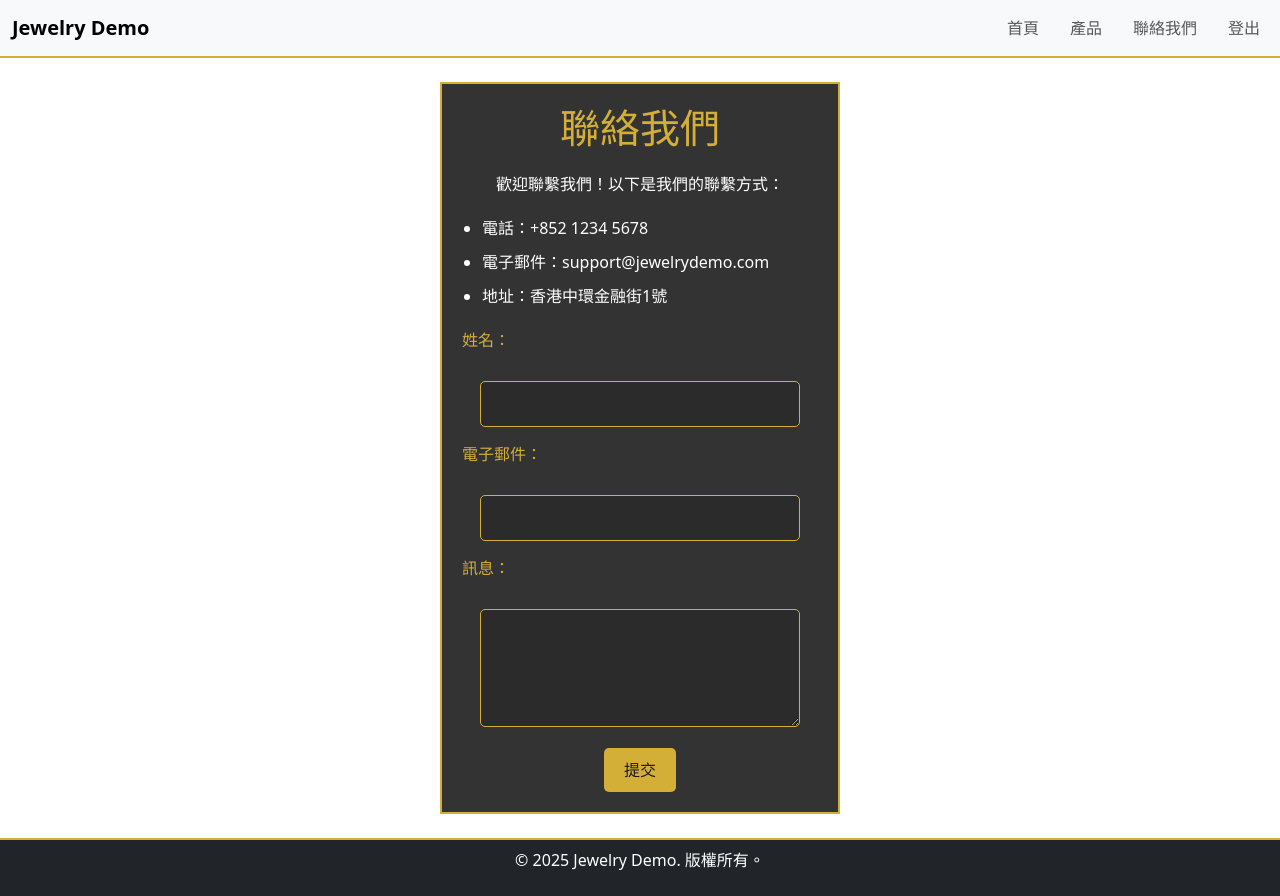
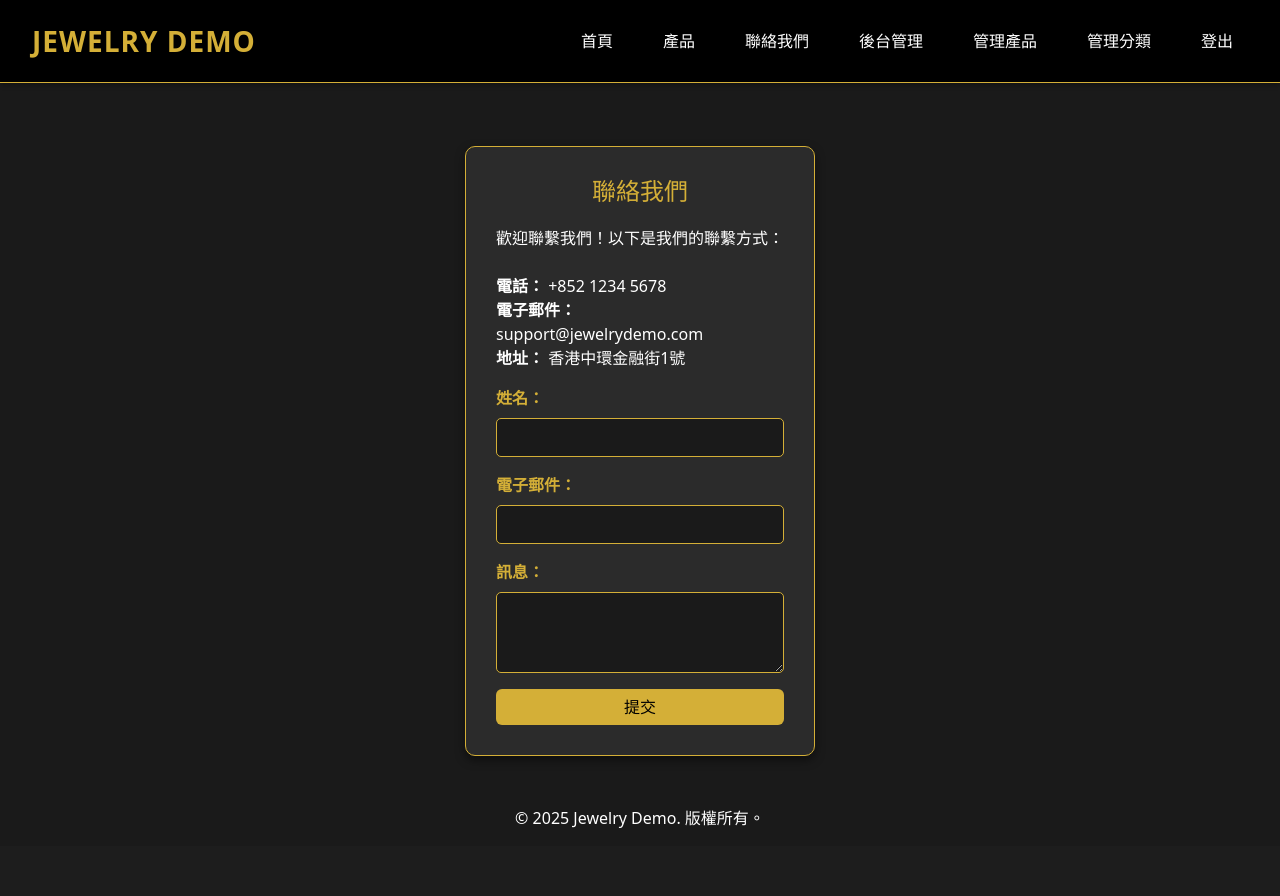
Before and after one commit to lukeleung199/jewelry_demo, a Django app: page /backend/contact/ in a window 1280 px wide. After the commit the page ends 828 px from the top, so only its background shows below. Run offline with Django 5.2, Linux system fonts and the light colour scheme; a user stored in the database is signed in; data comes from the database, SQL or seed files in the repository.

Commit message:
Update 11/3/2025(office)

```diff
--- a/jewelry_demo_app/templates/jewelry_demo_app/base.html
+++ b/jewelry_demo_app/templates/jewelry_demo_app/base.html
@@ -8,8 +8,8 @@
     <link rel="stylesheet" href="{% static 'css/style.css' %}">
     <link href="https://cdn.jsdelivr.net/npm/bootstrap@5.3.0/dist/css/bootstrap.min.css" rel="stylesheet">
 </head>
-<body>
-    <nav class="navbar navbar-expand-lg navbar-light bg-light">
+<body class="d-flex flex-column min-vh-100"> <!-- 添加 Flexbox 佈局 -->
+    <nav class="navbar navbar-expand-lg custom-navbar">
         <div class="container-fluid">
             <a class="navbar-brand" href="{% url 'backend:home' %}">Jewelry Demo</a>
             <button class="navbar-toggler" type="button" data-bs-toggle="collapse" data-bs-target="#navbarNav" aria-controls="navbarNav" aria-expanded="false" aria-label="Toggle navigation">
@@ -21,9 +21,10 @@
                     <a class="nav-link" href="{% url 'backend:product_list' %}">產品</a>
                     <a class="nav-link" href="{% url 'backend:contact' %}">聯絡我們</a>
                     {% if user.is_authenticated %}
-                        {% if user.level in 'designer,admin' %}
+                        {% if user.level in 'staff,admin,designer' %}
                             <a class="nav-link" href="{% url 'backend:admin_dashboard' %}">後台管理</a>
                             <a class="nav-link" href="{% url 'backend:manage_products' %}">管理產品</a>
+                            <a class="nav-link" href="{% url 'backend:manage_categories' %}">管理分類</a>
                         {% endif %}
                         <a class="nav-link" href="{% url 'backend:logout' %}">登出</a>
                     {% else %}
@@ -33,10 +34,10 @@
             </div>
         </div>
     </nav>
-    <div class="container mt-4">
+    <div class="container mt-5 pt-5 flex-grow-1"> <!-- 內容區填充剩餘空間 -->
         {% block content %}{% endblock %}
     </div>
-    <footer class="text-center mt-4 bg-dark text-white py-2">
+    <footer class="custom-footer text-center">
         <p>© 2025 Jewelry Demo. 版權所有。</p>
     </footer>
     <script src="https://cdn.jsdelivr.net/npm/bootstrap@5.3.0/dist/js/bootstrap.bundle.min.js"></script>
--- a/jewelry_demo_app/templates/jewelry_demo_app/contact.html
+++ b/jewelry_demo_app/templates/jewelry_demo_app/contact.html
@@ -2,21 +2,27 @@
 {% block title %}聯絡我們{% endblock %}
 {% block content %}
 <div class="form-container">
-    <h1>聯絡我們</h1>
-    <p>歡迎聯繫我們！以下是我們的聯繫方式：</p>
-    <ul>
-        <li>電話：+852 1234 5678</li>
-        <li>電子郵件：support@jewelrydemo.com</li>
-        <li>地址：香港中環金融街1號</li>
+    <h1 class="text-center">聯絡我們</h1>
+    <p class="text-center mb-4">歡迎聯繫我們！以下是我們的聯繫方式：</p>
+    <ul class="list-unstyled">
+        <li><strong>電話：</strong> +852 1234 5678</li>
+        <li><strong>電子郵件：</strong> support@jewelrydemo.com</li>
+        <li><strong>地址：</strong> 香港中環金融街1號</li>
     </ul>
     <form>
-        <label for="name">姓名：</label><br>
-        <input type="text" id="name" name="name"><br>
-        <label for="email">電子郵件：</label><br>
-        <input type="email" id="email" name="email"><br>
-        <label for="message">訊息：</label><br>
-        <textarea id="message" name="message" rows="4"></textarea><br>
-        <button type="submit">提交</button>
+        <div class="mb-3">
+            <label for="name" class="form-label">姓名：</label>
+            <input type="text" id="name" name="name" class="form-control" maxlength="50">
+        </div>
+        <div class="mb-3">
+            <label for="email" class="form-label">電子郵件：</label>
+            <input type="email" id="email" name="email" class="form-control" maxlength="100">
+        </div>
+        <div class="mb-3">
+            <label for="message" class="form-label">訊息：</label>
+            <textarea id="message" name="message" rows="3" class="form-control" maxlength="500"></textarea>
+        </div>
+        <button type="submit" class="btn btn-primary w-100">提交</button>
     </form>
 </div>
 {% endblock %}
--- a/jewelry_demo_app/urls.py
+++ b/jewelry_demo_app/urls.py
@@ -4,11 +4,12 @@ from . import views
 app_name = 'backend'
 
 urlpatterns = [
-    path('home/', views.home, name='home'),  # 明確定義為 home/
+    path('home/', views.home, name='home'),
     path('products/', views.product_list, name='product_list'),
     path('contact/', views.contact, name='contact'),
     path('login/', views.login_view, name='login'),
     path('logout/', views.logout_view, name='logout'),
     path('dashboard/', views.admin_dashboard, name='admin_dashboard'),
     path('manage_products/', views.manage_products, name='manage_products'),
+    path('manage_categories/', views.manage_categories, name='manage_categories'),
 ]
--- a/jewelry_demo_app/views.py
+++ b/jewelry_demo_app/views.py
@@ -2,9 +2,12 @@ from django.shortcuts import render, redirect
 from django.contrib.auth.decorators import login_required, user_passes_test
 from django.contrib.auth import logout
 from django.contrib.auth.views import LoginView
-from .models import CustomUser, Product
-from django.contrib.auth import get_user_model
+from .models import CustomUser, Product, Category, Settings
+from django.contrib.auth import get_user_model, authenticate, login
 from django.core.exceptions import ValidationError
+from django.core.paginator import Paginator
+import random
+import string
 
 User = get_user_model()
 
@@ -15,10 +18,20 @@ def home(request):
     return render(request, 'jewelry_demo_app/index.html')
 
 def product_list(request):
+    # 獲取所有產品
     products = Product.objects.all()
-    context = {'products': products}
+    # 分頁，每頁 12 件貨品
+    paginator = Paginator(products, 12)  # 每頁 12 件
+    page_number = request.GET.get('page', 1)  # 從 URL 獲取頁碼，預設為 1
+    page_obj = paginator.get_page(page_number)
+
+    context = {
+        'products': page_obj,
+        'page_obj': page_obj,
+    }
     return render(request, 'jewelry_demo_app/product_list.html', context)
 
+# 以下為其他視圖（保持不變）
 def contact(request):
     return render(request, 'jewelry_demo_app/contact.html')
 
@@ -37,28 +50,90 @@ def manage_products(request):
         if 'add_product' in request.POST:
             name = request.POST.get('name')
             price = request.POST.get('price')
+            stock = request.POST.get('stock', 0)
+            style_code = request.POST.get('style_code')
+            category_ids = request.POST.getlist('categories')
+            image_urls = request.POST.getlist('image_urls')
+
             if name and price:
                 try:
                     price = float(price)
                     if price < 0:
                         raise ValidationError("價格不能為負數")
-                    Product.objects.create(name=name, price=price, image_url='')
+                    product = Product(
+                        name=name,
+                        price=price,
+                        stock=int(stock),
+                        style_code=style_code or generate_style_code(request.user),
+                        image_urls=image_urls
+                    )
+                    product.save()
+                    if category_ids:
+                        product.categories.set(category_ids)
                     return redirect('backend:manage_products')
                 except ValueError:
-                    return render(request, 'jewelry_demo_app/manage_products.html', {'products': Product.objects.all(), 'error': '價格格式錯誤'})
+                    return render(request, 'jewelry_demo_app/manage_products.html', {'products': Product.objects.all(), 'categories': Category.objects.all(), 'error': '價格或庫存格式錯誤'})
         elif 'delete_product' in request.POST:
             product_id = request.POST.get('product_id')
             Product.objects.filter(id=product_id).delete()
             return redirect('backend:manage_products')
 
     products = Product.objects.all()
-    return render(request, 'jewelry_demo_app/manage_products.html', {'products': products})
+    categories = Category.objects.all()
+    return render(request, 'jewelry_demo_app/manage_products.html', {'products': products, 'categories': categories})
+
+@login_required
+@user_passes_test(is_designer_or_admin)
+def manage_categories(request):
+    if request.method == 'POST':
+        name = request.POST.get('name')
+        parent_id = request.POST.get('parent')
+        if name:
+            parent = Category.objects.get(id=parent_id) if parent_id else None
+            Category.objects.create(name=name, parent=parent)
+            return redirect('backend:manage_categories')
+
+    categories = Category.objects.all()
+    return render(request, 'jewelry_demo_app/manage_categories.html', {'categories': categories})
 
 def login_view(request):
     if request.user.is_authenticated:
         return redirect('backend:home')
-    return LoginView.as_view(template_name='jewelry_demo_app/login.html')(request)
+
+    if request.method == 'POST':
+        username = request.POST.get('username')
+        password = request.POST.get('password')
+        user = authenticate(request, username=username, password=password)
+        if user is not None:
+            login(request, user)
+            return redirect('backend:home')
+        else:
+            # 登入失敗時顯示錯誤訊息
+            return render(request, 'jewelry_demo_app/login.html', {
+                'error': '用戶名或密碼錯誤'
+            })
+
+    return render(request, 'jewelry_demo_app/login.html')
 
 def logout_view(request):
     logout(request)
     return redirect('backend:home')
+
+def generate_style_code(user=None):
+    if user and user.is_sakamata199:
+        settings, _ = Settings.objects.get_or_create(user=user)
+        if not settings.auto_generate_style_code:
+            return None
+        format_str = settings.style_code_format
+        result = ''
+        for char in format_str:
+            if char == '*':
+                result += random.choice(string.digits)
+            elif char == '#':
+                result += random.choice(string.ascii_uppercase)
+            elif char == '0':
+                result += '0'
+            else:
+                result += char
+        return result
+    return f"JWL-{''.join(random.choices(string.ascii_uppercase + string.digits, k=4))}"
--- a/static/css/style.css
+++ b/static/css/style.css
@@ -3,263 +3,237 @@ body {
     font-family: 'Arial', sans-serif;
     margin: 0;
     padding: 0;
-    background-color: #2b2b2b;
-    color: #ffffff;
+    background-color: #1a1a1a !important;
+    color: #ffffff !important;
+    line-height: 1.6;
+    display: flex !important;
+    flex-direction: column !important;
+    min-height: 100vh !important; /* 確保佔滿視口高度 */
 }
 
-.content {
-    min-height: calc(100vh - 100px);
-    padding-top: 60px;
-    display: flex;
-    flex-direction: column;
-    align-items: center;
+.container {
+    max-width: 1200px;
+    margin: 0 auto;
+    padding: 0 15px;
 }
 
 /* 導航欄 */
-.navbar {
-    background-color: #1a1a1a;
-    padding: 10px 20px;
-    position: fixed;
-    width: 100%;
-    top: 0;
-    z-index: 1000;
-    border-bottom: 2px solid #d4af37;
+.custom-navbar {
+    background-color: #000000 !important;
+    padding: 15px 20px !important;
+    position: fixed !important;
+    width: 100% !important;
+    top: 0 !important;
+    z-index: 1000 !important;
+    border-bottom: 1px solid #d4af37 !important;
+    box-shadow: 0 2px 5px rgba(0, 0, 0, 0.3) !important;
 }
 
-.navbar-brand {
-    font-size: 24px;
-    font-weight: bold;
-    color: #d4af37;
-    margin-right: 20px;
+.custom-navbar .navbar-brand {
+    font-size: 28px !important;
+    font-weight: bold !important;
+    color: #d4af37 !important;
+    text-transform: uppercase !important;
+    letter-spacing: 1px !important;
 }
 
-.navbar-nav {
-    display: flex;
-    flex-direction: row; /* 強制水平排列 */
-    gap: 15px;
-    margin: 0;
-    padding: 0;
+.custom-navbar .navbar-nav {
+    display: flex !important;
+    flex-direction: row !important;
+    gap: 20px !important;
 }
 
-.nav-link {
-    color: #ffffff;
-    text-decoration: none;
-    font-size: 16px;
-    padding: 5px 10px;
+.custom-navbar .nav-link {
+    color: #ffffff !important;
+    text-decoration: none !important;
+    font-size: 16px !important;
+    padding: 10px 15px !important;
+    transition: color 0.3s ease !important;
 }
 
-.nav-link:hover {
-    color: #d4af37;
+.custom-navbar .nav-link:hover {
+    color: #d4af37 !important;
 }
 
-/* 響應式設計 */
+/* 響應式導航 */
 @media (max-width: 768px) {
-    .navbar-nav {
-        gap: 10px;
+    .custom-navbar .navbar-nav {
+        flex-direction: column !important;
+        background: #000000 !important;
+        padding: 10px !important;
     }
-    .nav-link {
-        font-size: 14px;
-        padding: 5px 8px;
-    }
-    .navbar {
-        padding: 10px;
-    }
-    .navbar-brand {
-        font-size: 20px;
+    .custom-navbar .nav-link {
+        font-size: 14px !important;
+        padding: 8px 10px !important;
     }
 }
 
-@media (max-width: 600px) {
-    .navbar-nav {
-        gap: 5px;
-    }
-    .nav-link {
-        font-size: 12px;
-        padding: 5px 6px;
-    }
-}
-
-/* 分類導航 */
+/* 首頁分類 */
 .categories {
-    background: #1a1a1a;
-    padding: 10px;
-    display: flex;
-    gap: 10px;
-    flex-wrap: wrap;
-    justify-content: center;
+    background: #1a1a1a !important;
+    padding: 20px !important;
+    display: flex !important;
+    gap: 10px !important; /* 縮小間距 */
+    flex-wrap: wrap !important;
+    justify-content: center !important;
+    border-bottom: 1px solid #d4af37 !important;
+    margin-top: 80px !important;
 }
 
 .categories a {
-    color: #ffffff;
-    text-decoration: none;
-    padding: 5px 10px;
-    border: 1px solid #d4af37;
+    color: #ffffff !important;
+    text-decoration: none !important;
+    padding: 8px 20px !important; /* 調整按鈕大小 */
+    border: 1px solid #d4af37 !important;
+    border-radius: 5px !important;
+    transition: all 0.3s ease !important;
+    font-size: 16px !important;
 }
 
 .categories a:hover {
-    background: #d4af37;
-    color: #1a1a1a;
+    background: #d4af37 !important;
+    color: #000000 !important;
 }
 
 /* 產品列表 */
 .product-list {
-    display: grid;
-    grid-template-columns: repeat(auto-fill, minmax(220px, 1fr));
-    gap: 10px;
-    padding: 20px;
-    justify-content: center;
-    width: 90%;
+    display: grid !important;
+    grid-template-columns: repeat(3, 1fr) !important; /* 每行 3 件貨品 */
+    gap: 15px !important; /* 縮小間距 */
+    padding: 20px 0 !important;
+    margin-top: 20px !important;
 }
 
 .product-item {
-    background: #333333;
-    padding: 10px;
-    text-align: center;
-    border: 1px solid #d4af37;
-    margin: 0;
+    background: #2b2b2b !important;
+    padding: 10px !important; /* 縮小內邊距 */
+    text-align: center !important;
+    border: 1px solid #d4af37 !important;
+    border-radius: 5px !important;
+    transition: transform 0.3s ease !important;
+}
+
+.product-item:hover {
+    transform: scale(1.05) !important;
 }
 
 .product-item img {
-    max-width: 100%;
-    height: auto;
+    max-width: 100% !important;
+    height: 200px !important; /* 固定圖片高度，保持比例 */
+    object-fit: cover !important; /* 圖片適配 */
+    border-radius: 5px !important;
 }
 
 .product-item h3 {
-    color: #ffffff;
-    margin: 5px 0;
+    color: #ffffff !important;
+    font-size: 16px !important; /* 縮小字體 */
+    margin: 8px 0 4px !important;
 }
 
 .product-item p {
-    color: #d4af37;
-    margin: 2px 0;
+    color: #d4af37 !important;
+    font-size: 14px !important; /* 縮小字體 */
+    margin: 0 !important;
 }
 
 .product-item a {
-    display: inline-block;
-    color: #ffffff;
-    background: #d4af37;
-    padding: 5px 10px;
-    text-decoration: none;
-    margin-top: 5px;
+    display: inline-block !important;
+    color: #ffffff !important;
+    background: #d4af37 !important;
+    padding: 6px 12px !important; /* 縮小按鈕 */
+    text-decoration: none !important;
+    margin-top: 8px !important;
+    border-radius: 5px !important;
+    font-size: 14px !important;
 }
 
 .product-item a:hover {
-    background: #ffffff;
-    color: #1a1a1a;
+    background: #ffffff !important;
+    color: #000000 !important;
 }
 
-/* 分頁導航 */
+/* 分頁 */
 .pagination {
-    display: flex;
-    gap: 10px;
-    padding: 10px;
-    justify-content: center;
+    display: flex !important;
+    gap: 10px !important;
+    padding: 20px 0 !important;
+    justify-content: center !important;
 }
 
-.pagination a {
-    color: #ffffff;
-    text-decoration: none;
-    padding: 5px 10px;
-    border: 1px solid #d4af37;
+.pagination .btn {
+    color: #ffffff !important;
+    border-color: #d4af37 !important;
+    background: #1a1a1a !important;
+    transition: all 0.3s ease !important;
 }
 
-.pagination a.active {
-    background: #d4af37;
-    color: #1a1a1a;
+.pagination .btn:hover {
+    background: #d4af37 !important;
+    color: #000000 !important;
 }
 
-.pagination a:hover {
-    background: #d4af37;
-    color: #1a1a1a;
+.pagination .btn.active {
+    background: #d4af37 !important;
+    color: #000000 !important;
+    border-color: #d4af37 !important;
 }
 
-/* 頁腳 */
-footer {
-    background-color: #1a1a1a;
-    color: #ffffff;
-    text-align: center;
-    padding: 10px;
-    border-top: 2px solid #d4af37;
-    margin-top: auto;
+.pagination .btn.disabled {
+    opacity: 0.5 !important;
+    pointer-events: none !important;
 }
 
-/* 自訂表單和輸入框樣式 */
+/* 表單容器 */
 .form-container {
-    background: #333333;
-    border: 2px solid #d4af37;
-    padding: 20px;
-    width: 400px;
-    margin: 0 auto;
-    text-align: center;
+    background: #2b2b2b !important;
+    border: 1px solid #d4af37 !important;
+    padding: 30px !important;
+    width: 350px !important; /* 縮小寬度 */
+    margin: 50px auto !important;
+    border-radius: 10px !important;
+    box-shadow: 0 4px 10px rgba(0, 0, 0, 0.5) !important;
 }
 
 .form-container h1 {
-    color: #d4af37;
-    margin-bottom: 20px;
+    color: #d4af37 !important;
+    font-size: 24px !important;
+    margin-bottom: 20px !important;
 }
 
-.form-container p {
-    color: #ffffff;
-    margin-bottom: 20px;
+.form-container .form-label {
+    color: #d4af37 !important;
+    font-weight: bold !important;
 }
 
-.form-container ul {
-    list-style: disc;
-    color: #d4af37;
-    padding-left: 20px;
-    margin-bottom: 20px;
-    text-align: left;
+.form-container .form-control {
+    background: #1a1a1a !important;
+    border: 1px solid #d4af37 !important;
+    color: #ffffff !important;
+    border-radius: 5px !important;
+    padding: 8px !important; /* 縮小內邊距 */
+    font-size: 14px !important; /* 縮小字體 */
 }
 
-.form-container ul li {
-    color: #ffffff;
-    margin-bottom: 10px;
+.form-container .form-control:focus {
+    border-color: #ffffff !important;
+    box-shadow: 0 0 5px #d4af37 !important;
 }
 
-.form-container label {
-    display: block;
-    color: #d4af37;
-    margin-bottom: 5px;
-    text-align: left;
+.form-container .btn-primary {
+    background: #d4af37 !important;
+    color: #000000 !important;
+    border: none !important;
 }
 
-.form-container input,
-.form-container textarea {
-    width: 90%;
-    padding: 10px;
-    margin-bottom: 15px;
-    background: #2b2b2b;
-    border: 1px solid #d4af37;
-    color: #ffffff;
-    border-radius: 5px;
-    box-sizing: border-box;
+.form-container .btn-primary:hover {
+    background: #ffffff !important;
+    color: #000000 !important;
 }
 
-.form-container input:focus,
-.form-container textarea:focus {
-    outline: none;
-    border-color: #ffffff;
+.form-container .text-warning {
+    color: #d4af37 !important;
 }
 
-.form-container button {
-    background: #d4af37;
-    color: #1a1a1a;
-    padding: 10px 20px;
-    border: none;
-    border-radius: 5px;
-    cursor: pointer;
+.form-container .text-warning:hover {
+    color: #ffffff !important;
 }
-
-.form-container button:hover {
-    background: #ffffff;
-    color: #1a1a1a;
-}
-
-.form-container a {
-    color: #d4af37;
-    text-decoration: none;
-}
-
-.form-container a:hover {
-    color: #ffffff;
-}
```
Also changed, not shown: jewelry_demo_app/models.py (+22 -2 lines), jewelry_demo_app/templates/jewelry_demo_app/login.html (+17 -8 lines), jewelry_demo_app/templates/jewelry_demo_app/manage_categories.html (added, +48 -0 lines), jewelry_demo_app/templates/jewelry_demo_app/manage_products.html (+41 -5 lines), jewelry_demo_app/templates/jewelry_demo_app/product_list.html (+36 -9 lines), jewelry_demo_app/migrations/0002_remove_product_category_remove_product_image_url_and_more.py (added).
